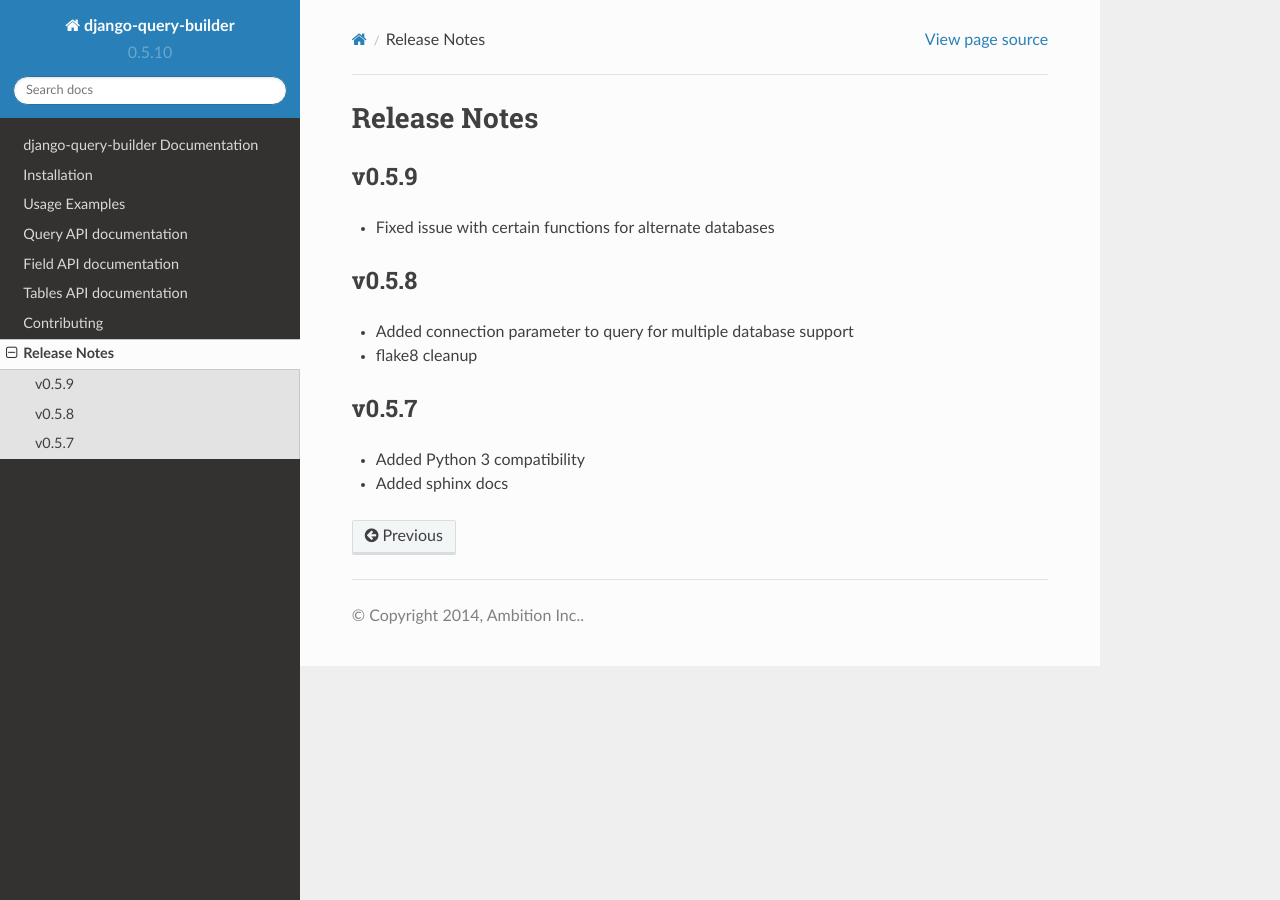
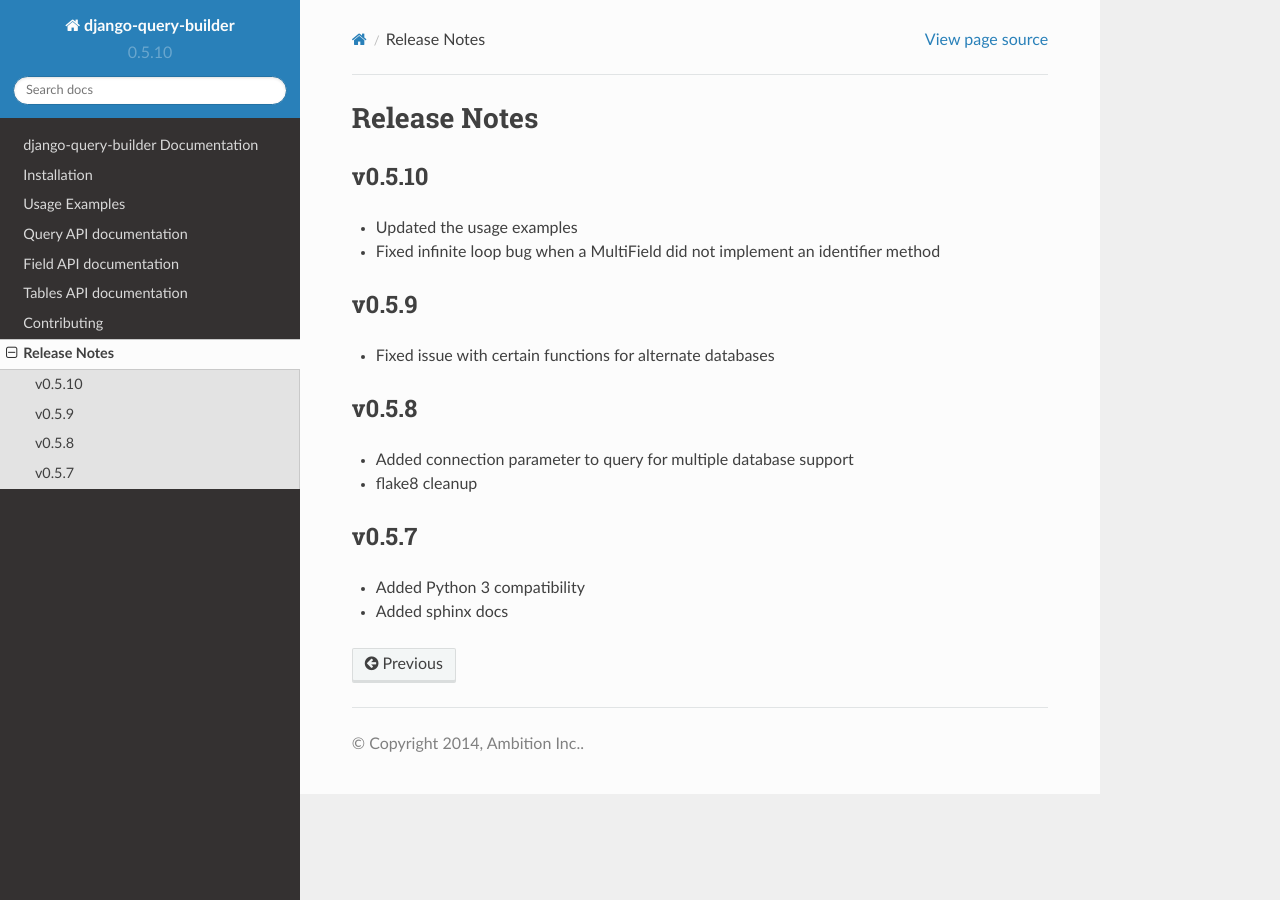
Before and after one commit to ambitioninc/django-query-builder, a Sphinx documentation site: the page built from docs/release_notes.rst, in a window 1280 px wide. Built offline with Sphinx 7.4.7 and the Read the Docs theme 2.0.0, drawn with Linux system fonts in a browser that asks for light colours.

Commit message:
* added release notes

```diff
--- a/docs/release_notes.rst
+++ b/docs/release_notes.rst
@@ -1,5 +1,10 @@
 Release Notes
 =============
+
+v0.5.10
+-------
+* Updated the usage examples
+* Fixed infinite loop bug when a MultiField did not implement an identifier method
 
 v0.5.9
 ------
```
